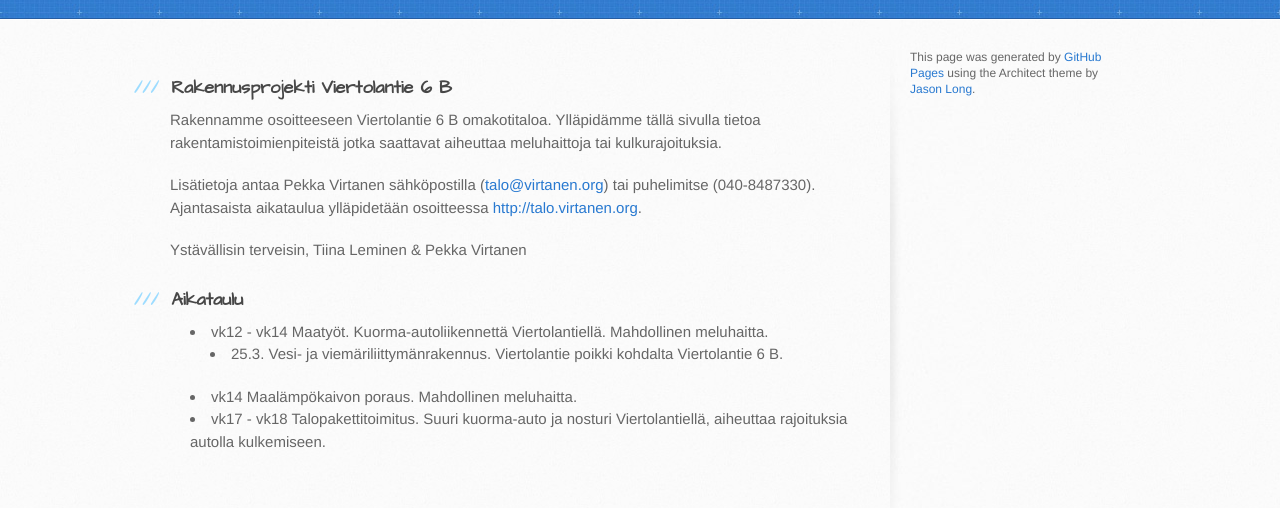
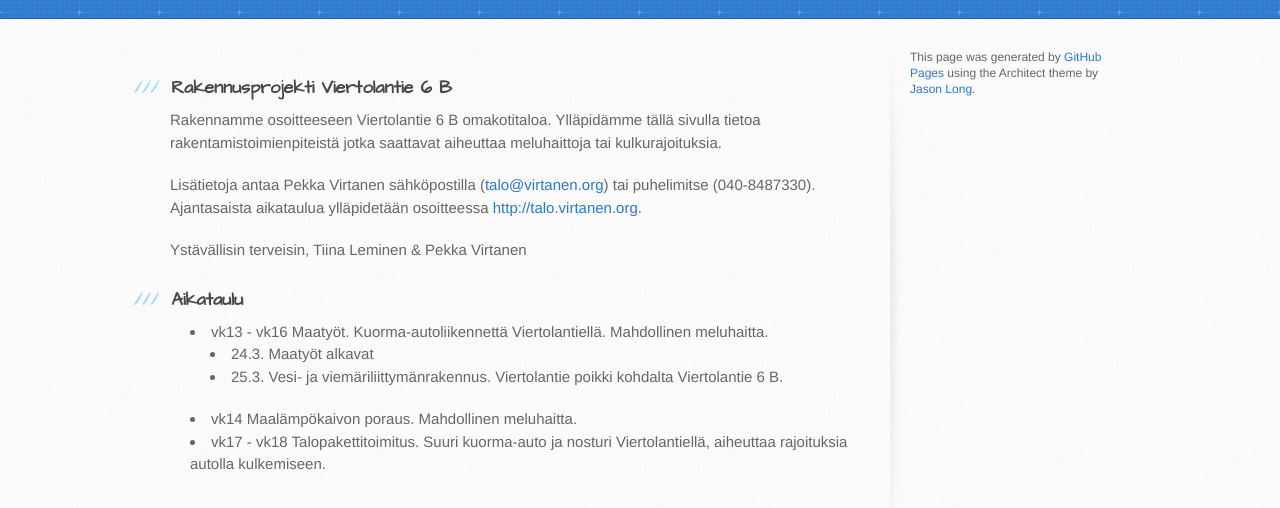
Before and after one commit to pekkavi/pekkavi.github.io, a plain HTML site: page index.html in a window 1280 px wide. Shown: the part 148-656 px from the top of the page. Drawn offline with Linux system fonts and the light colour scheme.

Commit message:
Replace master branch with page content via GitHub

```diff
--- a/index.html
+++ b/index.html
@@ -42,9 +42,10 @@ Tiina Leminen &amp; Pekka Virtanen</p>
 <a name="aikataulu" class="anchor" href="#aikataulu"><span class="octicon octicon-link"></span></a>Aikataulu</h3>
 
 <ul>
-<li>vk12 - vk14 Maatyöt. Kuorma-autoliikennettä Viertolantiellä. Mahdollinen meluhaitta.
+<li>vk13 - vk16 Maatyöt. Kuorma-autoliikennettä Viertolantiellä. Mahdollinen meluhaitta.
 
 <ul>
+<li>24.3. Maatyöt alkavat </li>
 <li>25.3. Vesi- ja viemäriliittymänrakennus. Viertolantie poikki kohdalta Viertolantie 6 B. </li>
 </ul>
 </li>
--- a/params.json
+++ b/params.json
@@ -1 +1 @@
-{"name":"Viertolantie 6 B","tagline":"","body":"### Rakennusprojekti Viertolantie 6 B\r\nRakennamme osoitteeseen Viertolantie 6 B omakotitaloa. Ylläpidämme tällä sivulla tietoa rakentamistoimienpiteistä jotka saattavat aiheuttaa meluhaittoja tai kulkurajoituksia.\r\n\r\nLisätietoja antaa Pekka Virtanen sähköpostilla (<mailto:talo@virtanen.org>) tai puhelimitse (040-8487330). Ajantasaista aikataulua ylläpidetään osoitteessa <http://talo.virtanen.org>.\r\n\r\nYstävällisin terveisin,\r\nTiina Leminen & Pekka Virtanen\r\n\r\n### Aikataulu ###\r\n* vk12 - vk14 Maatyöt. Kuorma-autoliikennettä Viertolantiellä. Mahdollinen meluhaitta.\r\n    * 25.3. Vesi- ja viemäriliittymänrakennus. Viertolantie poikki kohdalta Viertolantie 6 B. \r\n* vk14 Maalämpökaivon poraus. Mahdollinen meluhaitta.\r\n* vk17 - vk18 Talopakettitoimitus. Suuri kuorma-auto ja nosturi Viertolantiellä, aiheuttaa rajoituksia autolla kulkemiseen.\r\n\r\n\r\n\r\n","google":"UA-48829989-1","note":"Don't delete this file! It's used internally to help with page regeneration."}
+{"name":"Viertolantie 6 B","tagline":"","body":"### Rakennusprojekti Viertolantie 6 B\r\nRakennamme osoitteeseen Viertolantie 6 B omakotitaloa. Ylläpidämme tällä sivulla tietoa rakentamistoimienpiteistä jotka saattavat aiheuttaa meluhaittoja tai kulkurajoituksia.\r\n\r\nLisätietoja antaa Pekka Virtanen sähköpostilla (<mailto:talo@virtanen.org>) tai puhelimitse (040-8487330). Ajantasaista aikataulua ylläpidetään osoitteessa <http://talo.virtanen.org>.\r\n\r\nYstävällisin terveisin,\r\nTiina Leminen & Pekka Virtanen\r\n\r\n### Aikataulu ###\r\n* vk13 - vk16 Maatyöt. Kuorma-autoliikennettä Viertolantiellä. Mahdollinen meluhaitta.\r\n   * 24.3. Maatyöt alkavat \r\n   * 25.3. Vesi- ja viemäriliittymänrakennus. Viertolantie poikki kohdalta Viertolantie 6 B. \r\n* vk14 Maalämpökaivon poraus. Mahdollinen meluhaitta.\r\n* vk17 - vk18 Talopakettitoimitus. Suuri kuorma-auto ja nosturi Viertolantiellä, aiheuttaa rajoituksia autolla kulkemiseen.\r\n\r\n\r\n\r\n","google":"UA-48829989-1","note":"Don't delete this file! It's used internally to help with page regeneration."}
```
